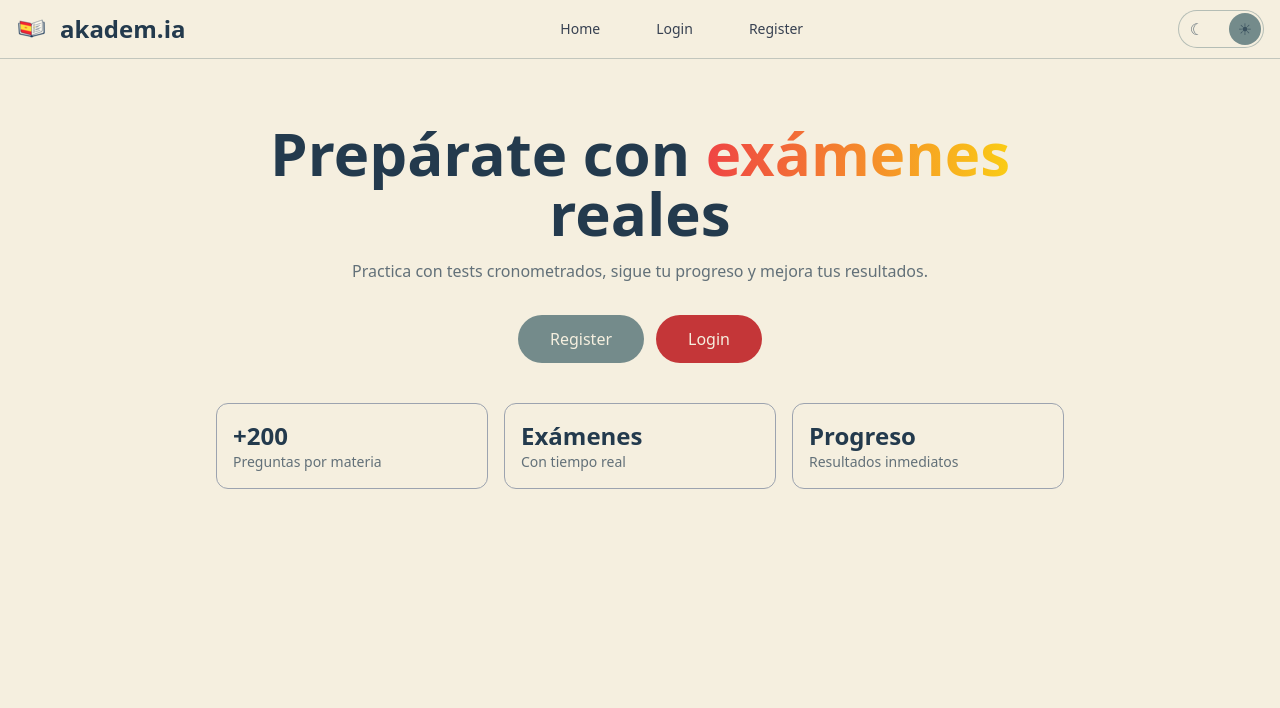
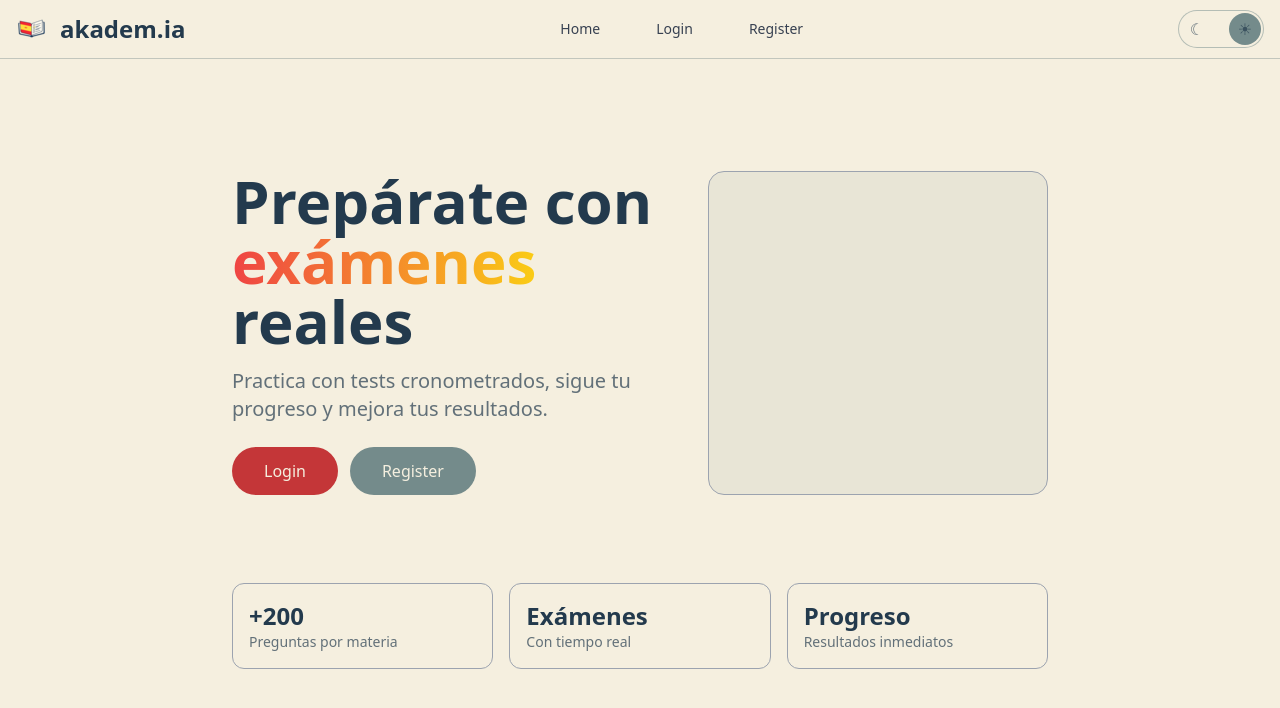
Before and after one commit to guilu/akadem.ia, a React (Vite) app in the folder frontend/: page / in a window 1280 px wide. Shown: the top 708 px of the page. Built offline with nearby package versions, Linux system fonts and the light colour scheme; no server answers.

Commit message:
💄 style (frontend) : home hero layout

```diff
--- a/frontend/src/pages/HomePage.tsx
+++ b/frontend/src/pages/HomePage.tsx
@@ -2,15 +2,16 @@ import { Link } from 'react-router-dom';
 
 export default function HomePage({ isAuthed, activeAttemptId }: { isAuthed: boolean; activeAttemptId?: string }) {
   return (
-    <section className="mt-10">
-      <div className="text-center max-w-3xl mx-auto">
-        <h1 className="text-5xl sm:text-6xl font-extrabold leading-tight">
+    <section className="mt-6">
+      <div className="grid max-w-screen-xl px-4 py-8 mx-auto lg:gap-8 xl:gap-0 lg:py-16 lg:grid-cols-12">
+        <div className="mr-auto place-self-center lg:col-span-7 text-center lg:text-left">
+          <h1 className="max-w-2xl mb-4 text-5xl sm:text-6xl font-extrabold leading-tight">
             Prepárate con <span className="bg-gradient-to-r from-red-500 to-yellow-400 bg-clip-text text-transparent">exámenes</span> reales
           </h1>
-        <p className="text-text/70 mt-4">
+          <p className="max-w-2xl mb-6 text-text/70 md:text-lg lg:text-xl">
             Practica con tests cronometrados, sigue tu progreso y mejora tus resultados.
           </p>
-        <div className="mt-8 flex flex-col sm:flex-row gap-3 justify-center">
+          <div className="flex flex-col sm:flex-row gap-3 justify-center lg:justify-start">
             {isAuthed && (
               <>
                 <Link className="btn btn-primary rounded-full px-8 py-3 text-base" to="/subjects">
@@ -25,14 +26,18 @@ export default function HomePage({ isAuthed, activeAttemptId }: { isAuthed: bool
             )}
             {!isAuthed && (
               <>
+                <Link className="btn btn-primary rounded-full px-8 py-3 text-base" to="/login">Login</Link>
                 <Link className="btn btn-secondary rounded-full px-8 py-3 text-base" to="/register">Register</Link>
-              <Link className="btn btn-primary rounded-full px-8 py-3 text-base" to="/login">Login</Link>
               </>
             )}
           </div>
         </div>
+        <div className="hidden lg:mt-0 lg:col-span-5 lg:flex">
+          <div className="w-full h-full min-h-[280px] rounded-2xl border border-gray-400 bg-secondary/10" />
+        </div>
+      </div>
 
-      <div className="mt-10 grid gap-4 sm:grid-cols-3">
+      <div className="mt-6 grid gap-4 sm:grid-cols-3 max-w-screen-xl mx-auto px-4">
         <div className="border border-gray-400 rounded-xl p-4">
           <div className="text-2xl font-bold">+200</div>
           <div className="text-sm text-text/70">Preguntas por materia</div>
```
Lines whose indentation alone changed are shown as unchanged.
